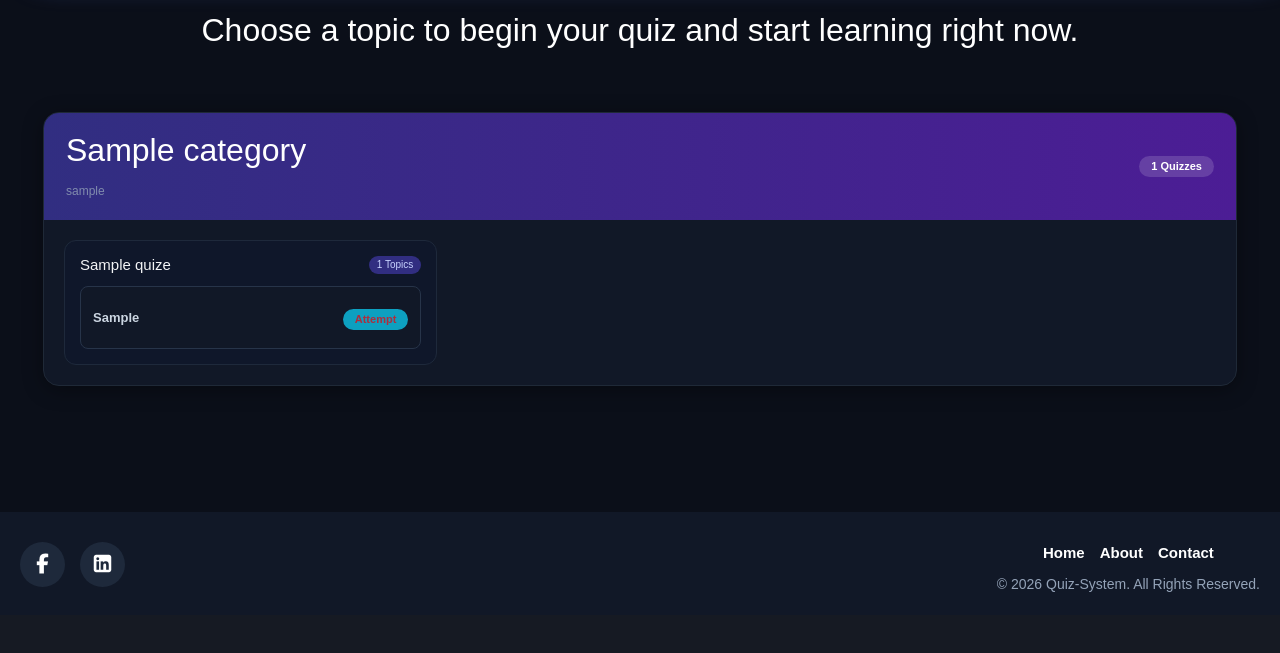
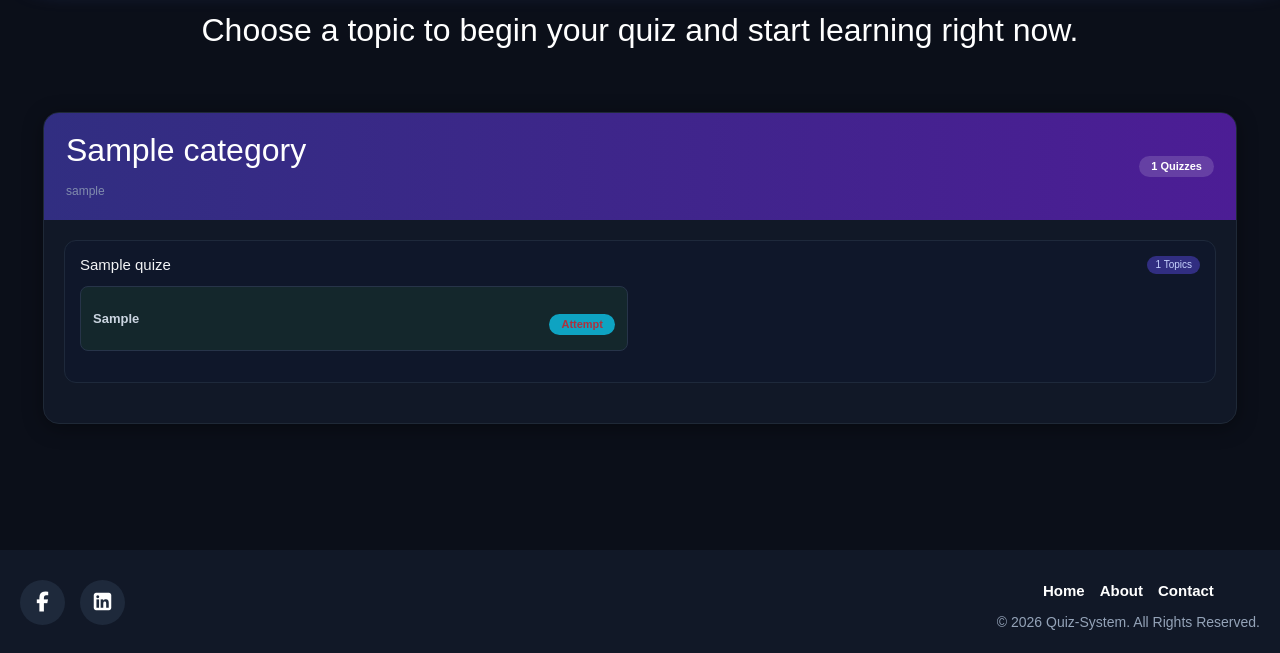
Before and after one commit to Golu-kumar7033/quiz-System, a Laravel app: page / in a window 1280 px wide. Shown: the part 779-1432 px from the top of the page. Before the commit the page ends 1371 px from the top, so only its background shows below. Run offline with Laravel 12, Linux system fonts and the light colour scheme; tables that the repository leaves empty hold one stand-in row (values such as "Sample post"); some libraries are stand-ins or nearby versions.

Commit message:
update reade me file

```diff
--- a/public/css/style.css
+++ b/public/css/style.css
@@ -503,11 +503,7 @@ a:hover {
 }
 
 /* Quiz Grid */
-.quiz-grid {
-    display: grid;
-    grid-template-columns: repeat(auto-fill, minmax(300px, 1fr));
-    gap: 16px;
-}
+
 
 /* Quiz Box */
 .quiz-box {
@@ -516,6 +512,7 @@ a:hover {
     border-radius: 12px;
     padding: 15px;
     transition: 0.2s;
+    margin-bottom: 20px;
 }
 
 .quiz-box:hover {
@@ -550,9 +547,9 @@ a:hover {
     display: flex;
     justify-content: space-between;
     align-items: center;
-    background: #111827;
+    background: #14272c;
     border: 1px solid #273449;
-    padding: 10px 12px;
+    padding: 15px 12px;
     border-radius: 8px;
     text-decoration: none;
     color: #cbd5e1;
--- a/resources/views/welcome.blade.php
+++ b/resources/views/welcome.blade.php
@@ -80,13 +80,23 @@
                             <h4>{{ $quiz->title ?? 'Quiz #'.$quiz->id }} <span>{{ $quiz->topics->count() }} Topics</span></h4>
                             @if( $quiz->topics->count()> 0)
 
-                                <div class="topic-list">
-                                    @foreach($quiz->topics as $topic)
-                                        <a href="{{ route('quiz.topic_quiz',['type'=>$topic->slug])}}" class="topic-item">
-                                            <span>{{ $topic->Topic }}</span>
-                                            <h6 class="badge bg-info glow-badge text-danger">Attempt</h6>
-                                        </a>
-                                    @endforeach
+                                <div class="topic-list ">
+                                    <div class="row mb-2">
+                                        @foreach($quiz->topics as $topic)
+                                            <div class="col-md-6 col-xl-6 mb-2">
+                                                <a href="{{ route('quiz.topic_quiz', ['type' => $topic->slug]) }}"
+                                                class="topic-item d-flex justify-content-between align-items-center">
+
+                                                    <span>{{ $topic->Topic }}</span>
+
+                                                    <h6 class="badge bg-info glow-badge text-danger mb-0">
+                                                        Attempt
+                                                    </h6>
+
+                                                </a>
+                                            </div>
+                                        @endforeach
+                                    </div>
                                 </div>
                             @else
                             <p style="text-align:center;color:#94a3b8;padding:20px;">No Quizzes Topics</p>
```
Also changed, not shown: resources/views/admin/question_bank.blade.php (+27 -1 lines), README.md.
